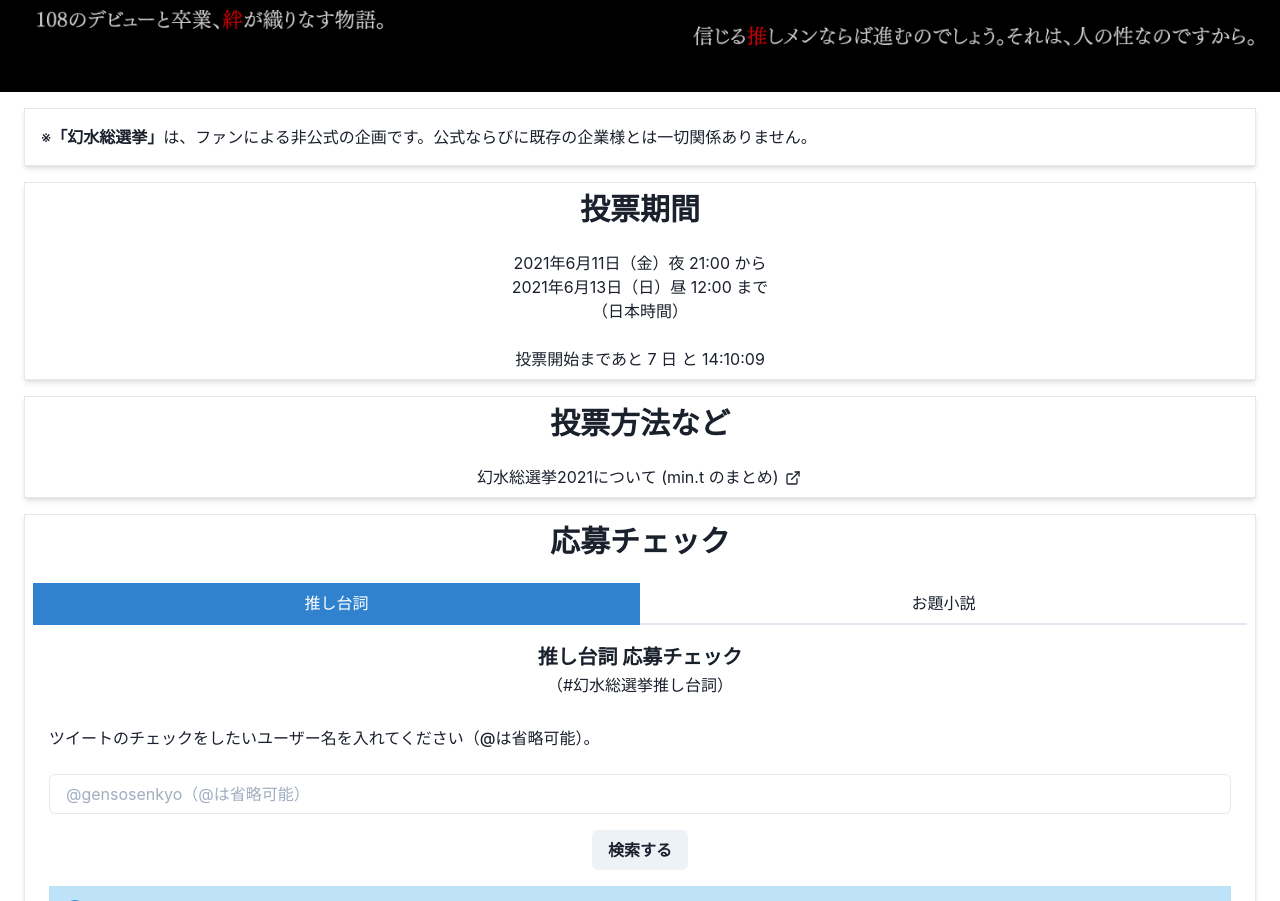
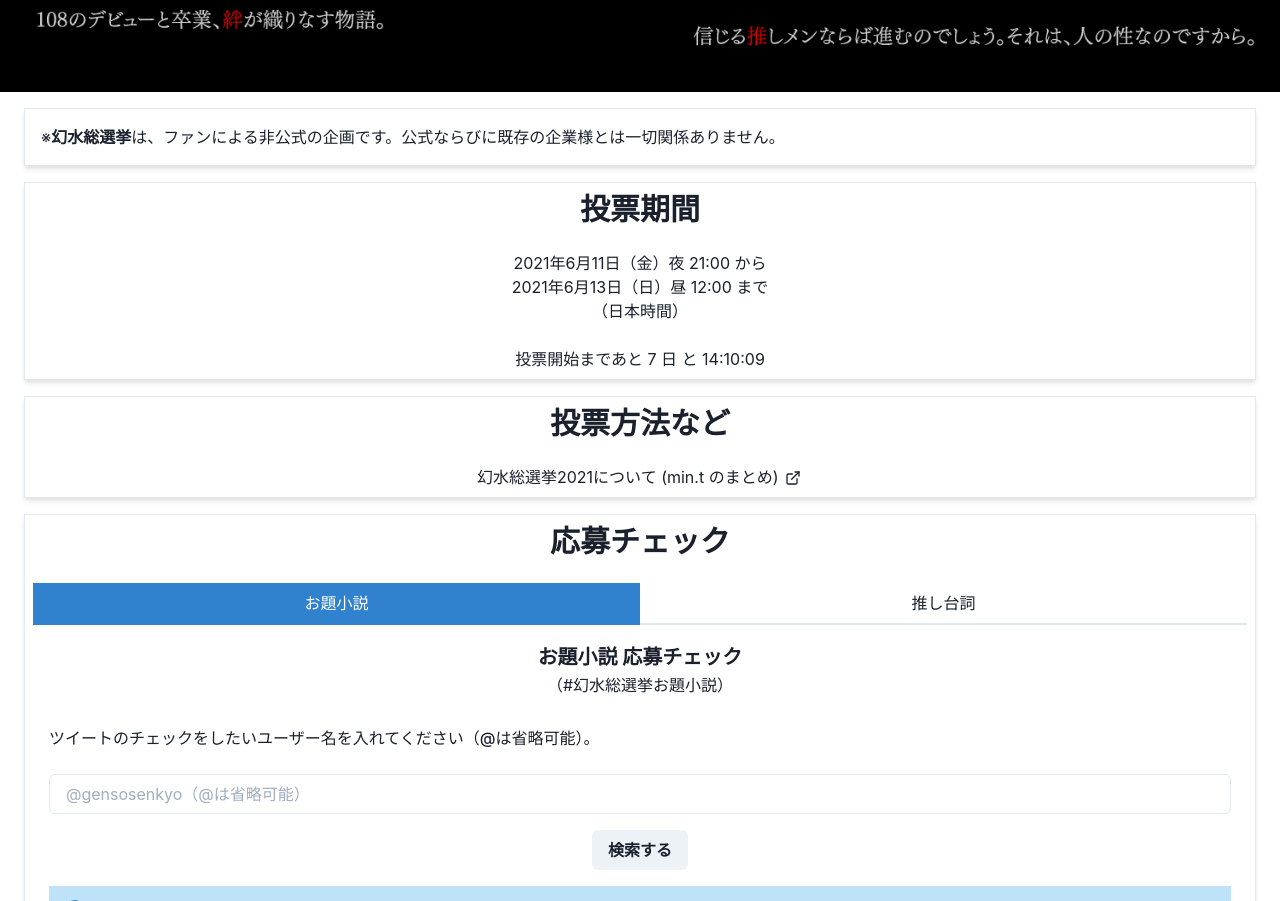
Before and after one commit to true-runes/suikoden-election-2021-frontend, a React (Create React App) app: page / in a window 1280 px wide. Shown: the part 391-1292 px from the top of the page. Built offline with nearby package versions, Linux system fonts and the light colour scheme.

Commit message:
feat: 🎸 「推し台詞」と「お題小説」のタブを逆にした (#92)

```diff
--- a/src/App.tsx
+++ b/src/App.tsx
@@ -90,10 +90,11 @@ function App() {
     setSearchedUsername('')
 
     let apiUri: any
+    // ハードコーディングは避ける
     if (tabIndex === 0) {
+      apiUri = process.env.REACT_APP_API_URI_THEME_NOVELS
+    } else {
       apiUri = process.env.REACT_APP_API_URI_RECOMMENDED_QUOTES
-    } else {
-      apiUri = process.env.REACT_APP_API_URI_THEME_NOVELS
     }
 
     axios
@@ -268,7 +269,7 @@ function App() {
           <Stack shadow="md" borderWidth="1px">
             <Box p={4}>
               <Text align="left">
-                ※<span style={{ fontWeight: 'bold' }}>「幻水総選挙」</span>
+                ※<span style={{ fontWeight: 'bold' }}>幻水総選挙</span>
                 は、ファンによる非公式の企画です。公式ならびに既存の企業様とは一切関係ありません。
               </Text>{' '}
             </Box>
@@ -343,7 +344,7 @@ function App() {
                       bg: 'blue.500',
                     }}
                   >
-                    推し台詞
+                    お題小説
                   </Tab>
                   <Tab
                     _selected={{
@@ -351,21 +352,21 @@ function App() {
                       bg: 'blue.500',
                     }}
                   >
-                    お題小説
+                    推し台詞
                   </Tab>
                 </TabList>
                 <TabPanels>
                   <TabPanel>
                     <Heading as="h4" size="md">
+                      お題小説 応募チェック
+                    </Heading>
+                    <Box p={1}>（#幻水総選挙お題小説）</Box>
+                  </TabPanel>
+                  <TabPanel>
+                    <Heading as="h4" size="md">
                       推し台詞 応募チェック
                     </Heading>
                     <Box p={1}>（#幻水総選挙推し台詞）</Box>
-                  </TabPanel>
-                  <TabPanel>
-                    <Heading as="h4" size="md">
-                      お題小説 応募チェック
-                    </Heading>
-                    <Box p={1}>（#幻水総選挙お題小説）</Box>
                   </TabPanel>
                 </TabPanels>
               </Tabs>
--- a/src/SearchTweetsFoundNotice.tsx
+++ b/src/SearchTweetsFoundNotice.tsx
@@ -6,7 +6,7 @@ import { Text } from '@chakra-ui/react'
 
 export const SearchTweetsFoundNotice = (props: any) => {
   // ハードコーディングになっているのは良くない
-  const tabNamesByTabIndex = ['推し台詞', 'お題小説']
+  const tabNamesByTabIndex = ['お題小説', '推し台詞']
 
   return (
     <Container maxW="container.xl">
```
Also changed, not shown: 6 other files (tests, documents, lock files or other folders).
